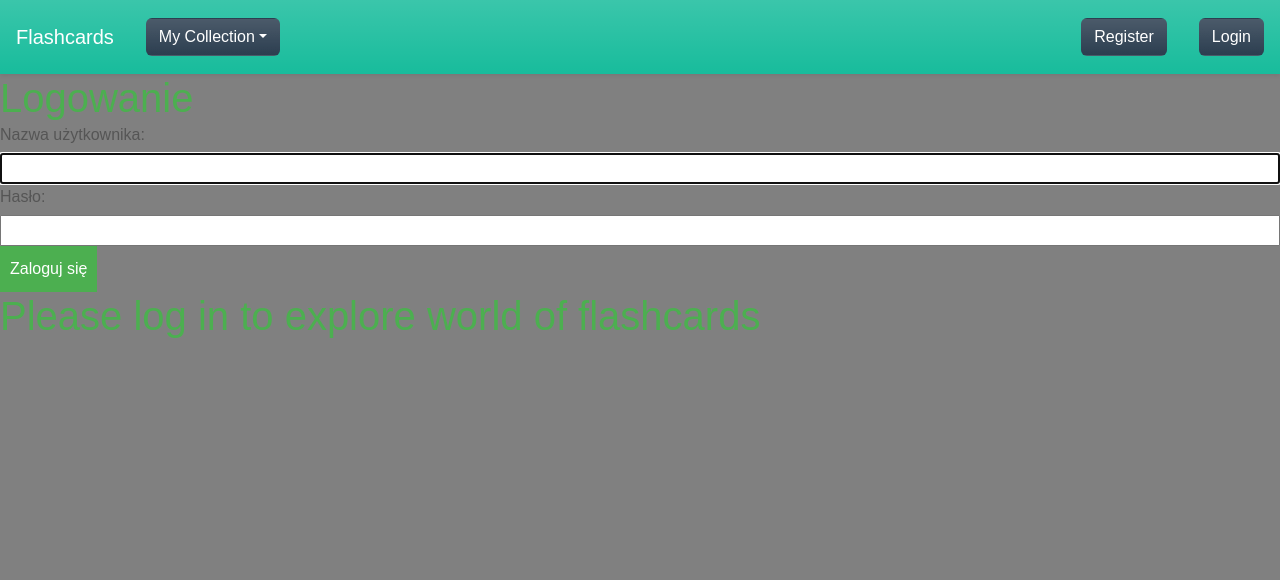
After one commit to Piotras1024/Django_merito, a Django app: page /user/login in a window 1280 px wide. The commit adds this page. Shown: the top 580 px of the page. Run offline with Django 5.2, Linux system fonts and the light colour scheme; some libraries are stand-ins or nearby versions.

Commit message:
1 base.html by rzadzic wszystkimi

```diff
--- a/flashcards/templates/base.html
+++ b/flashcards/templates/base.html
@@ -45,7 +45,7 @@
                        data-bs-toggle="dropdown"
                        aria-expanded="false">My Collection</a>
                     <ul class="dropdown-menu" aria-labelledby="navbarDropdown">
-                        <a class="dropdown-item" href="{% url 'test' %}">
+                        <a class="dropdown-item" href="{% url 'signup' %}">
                             <li>Decks</li>
                         </a>
                         <a class="dropdown-item" href="{% url 'flash' %}">
@@ -57,10 +57,12 @@
         </div>
         <div class="collapse navbar-collapse text-center" id="navbarNavDropdown">
             <ul class="navbar-nav ms-auto">
+                <a href="{% url 'signup' %}">
                 <li class="btn btn-alert navbar-btn bg-primary bg-gradient text-white m-3"
-                    type="button">Register</li>
+                    type="button">Register</li></a>
+                <a href="{% url 'login' %}">
                 <li class="btn btn-alert navbar-btn bg-primary bg-gradient text-white m-3"
-                    type="button">Login</li>
+                    type="button">Login</li></a>
             </ul>
         </div>
     </header>
--- a/flashcards/templates/testing.html
+++ b/flashcards/templates/testing.html
@@ -1,6 +1,4 @@
 {% extends "base.html" %}
 {% block content %}
     <h1>Hello World</h1>
-    {% load static %}
-    <img src="{% static 'cloud.png' %}" alt=Chmura powinna sie wyswietlic, jak to widzisz to lipa">
 {% endblock %}
--- a/project_flashcards/urls.py
+++ b/project_flashcards/urls.py
@@ -4,8 +4,8 @@ from flashcards.views import home
 
 
 urlpatterns = [
-    path('', include('flashcards.urls')),
-    path('', include('user_identification.urls')),
+    path('flashcards/', include('flashcards.urls')),
+    path('user/', include('user_identification.urls')),
     path('', home),
     path('admin/', admin.site.urls)
 ]
--- a/user_identification/templates/base.html
+++ b/user_identification/templates/base.html
@@ -45,10 +45,10 @@
                        data-bs-toggle="dropdown"
                        aria-expanded="false">My Collection</a>
                     <ul class="dropdown-menu" aria-labelledby="navbarDropdown">
-                        <a class="dropdown-item" href="{% url 'test' %}">
+                        <a class="dropdown-item" href="{% url 'user/:signup_view' %}">
                             <li>Decks</li>
                         </a>
-                        <a class="dropdown-item" href="{% url 'flash' %}">
+                        <a class="dropdown-item" href="{% url 'flashcards/:flash' %}">
                             <li>Flashcards</li>
                         </a>
                     </ul>
--- /dev/null
+++ b/user_identification/templates/login.html
@@ -0,0 +1,21 @@
+{% extends 'base.html' %}
+{% block content %}
+<h2>Logowanie</h2>
+<form method="post">
+    {% csrf_token %}
+    {{ form.as_p }}
+    <button type="submit">Zaloguj się</button>
+</form>
+
+{% if user.is_authenticated %}
+    <h2>Witaj {{ user.username }} w świecie fiszek</h2>
+    <form action="{% url 'logout' %}" method="post">
+    {% csrf_token %}
+    <button type="submit" class="btn btn-warning">Wyloguj</button>
+</form>
+{% else %}
+    <h2>Please log in to explore world of flashcards</h2>
+{% endif %}
+
+
+{% endblock %}
--- a/user_identification/urls.py
+++ b/user_identification/urls.py
@@ -1,9 +1,12 @@
 from django.urls import path
-from .views import signup_view
+from .views import signup_view, login_view
 from flashcards.views import home
+from django.contrib.auth.views import LogoutView
 
 urlpatterns = [
     path('', home, name='home'),
     path('signup', signup_view, name='signup'),
+    path('login', login_view, name='login'),
+    path('logout', LogoutView.as_view(next_page='login'), name='logout'),
     # Dodaj resztę swoich URL-i tutaj
 ]
--- a/user_identification/views.py
+++ b/user_identification/views.py
@@ -1,6 +1,7 @@
 from django.shortcuts import render, redirect
 from django.contrib.auth import login
 from .forms import SignUpForm
+from django.contrib.auth.forms import AuthenticationForm
 
 
 def signup_view(request):
@@ -13,3 +14,15 @@ def signup_view(request):
     else:
         form = SignUpForm()
     return render(request, 'signup.html', {'form': form})
+
+
+def login_view(request):
+    if request.method == 'POST':
+        form = AuthenticationForm(request, data=request.POST)
+        if form.is_valid():
+            user = form.get_user()
+            login(request, user)
+            return redirect('home')  # Przekieruj do strony głównej po pomyślnym zalogowaniu
+    else:
+        form = AuthenticationForm()
+    return render(request, 'login.html', {'form': form})
```
